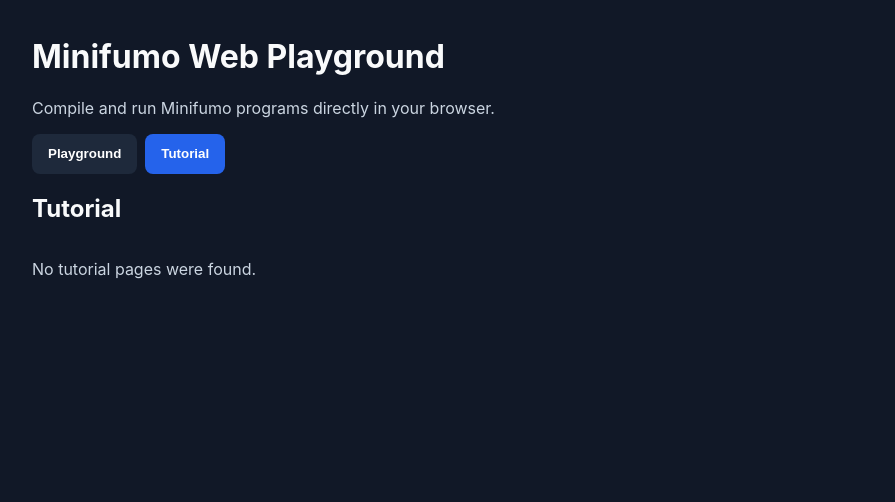
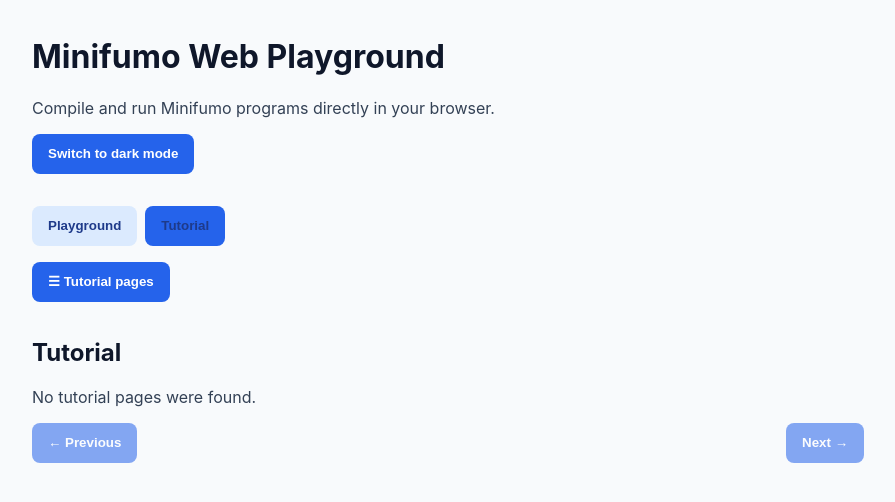
Before and after one commit to peterzeller/minifumo-lang, a React (Vite) app in the folder web/: page / in a window 1280 px wide. Both pictures are taken after a click on the button "Tutorial". Shown: the top 502 px of the page, without its empty margins (118-1013 px from the left). Built offline with nearby package versions, Linux system fonts and the light colour scheme.

Commit message:
Improve tutorial navigation and theming UI

```diff
--- a/web/src/App.tsx
+++ b/web/src/App.tsx
@@ -6,6 +6,7 @@ import { MinifumoCompiler } from './compiler'
 import { tutorialPages, tutorialPagesById, type TutorialBlock, type TutorialCodeInclude, type TutorialPage } from './tutorial'
 
 type Tab = 'playground' | 'tutorial'
+type Theme = 'light' | 'dark'
 
 interface CompileError {
   message: string
@@ -81,9 +82,11 @@ async function compileSource(source: string, functionName: string, shouldRun: bo
 function TutorialCodeEditor({ include }: { include: TutorialCodeInclude }) {
   const [source, setSource] = useState(include.source)
   const [output, setOutput] = useState('')
+  const [hasRun, setHasRun] = useState(false)
 
   // Compiles a tutorial snippet and stores the output in local component state.
   const runExample = async () => {
+    setHasRun(true)
     setOutput('Compiling...')
     await new Promise((resolve) => window.setTimeout(resolve, 0))
     try {
@@ -106,7 +109,7 @@ function TutorialCodeEditor({ include }: { include: TutorialCodeInclude }) {
       <button onClick={runExample} className="tutorialRunButton">
         Run example
       </button>
-      <textarea readOnly value={output} className="output" aria-label={`Output for ${include.title}`} />
+      {hasRun ? <textarea readOnly value={output} className="output" aria-label={`Output for ${include.title}`} /> : null}
     </div>
   )
 }
@@ -147,16 +150,30 @@ function TutorialBlockView({ block, onNavigate }: { block: TutorialBlock; onNavi
 // Renders the markdown-driven tutorial with page navigation and editable code includes.
 function TutorialView() {
   const [currentPageId, setCurrentPageId] = useState(tutorialPages[0]?.id ?? '')
+  const [isSidebarOpen, setIsSidebarOpen] = useState(false)
   const currentPage: TutorialPage | undefined = tutorialPagesById[currentPageId]
+  const currentIndex = tutorialPages.findIndex((page) => page.id === currentPageId)
+  const previousPage = currentIndex > 0 ? tutorialPages[currentIndex - 1] : undefined
+  const nextPage = currentIndex >= 0 && currentIndex < tutorialPages.length - 1 ? tutorialPages[currentIndex + 1] : undefined
 
   const navigateToPage = (pageId: string) => {
     if (tutorialPagesById[pageId]) {
       setCurrentPageId(pageId)
+      setIsSidebarOpen(false)
     }
   }
 
   return (
-    <section>
+    <section className="tutorialLayout">
+      <button
+        className="tutorialMenuButton"
+        onClick={() => setIsSidebarOpen((current) => !current)}
+        aria-expanded={isSidebarOpen}
+        aria-controls="tutorial-sidebar"
+      >
+        ☰ Tutorial pages
+      </button>
+      <aside id="tutorial-sidebar" className={isSidebarOpen ? 'tutorialSidebar open' : 'tutorialSidebar'}>
         <h2>Tutorial</h2>
         <div className="tutorialPageList" role="tablist" aria-label="Tutorial pages">
           {tutorialPages.map((page) => (
@@ -164,12 +181,15 @@ function TutorialView() {
               key={page.id}
               role="tab"
               className={page.id === currentPageId ? 'tab activeTab' : 'tab'}
-            onClick={() => setCurrentPageId(page.id)}
+              onClick={() => navigateToPage(page.id)}
             >
               {page.title}
             </button>
           ))}
         </div>
+      </aside>
+      <div className="tutorialContent">
+        <h2>{currentPage?.title ?? 'Tutorial'}</h2>
         {currentPage ? (
           <article className="tutorialSection" key={currentPage.id}>
             {currentPage.blocks.map((block, index) => (
@@ -179,8 +199,28 @@ function TutorialView() {
         ) : (
           <p className="subtitle">No tutorial pages were found.</p>
         )}
+
+        <nav className="tutorialPager" aria-label="Tutorial page navigation">
+          <button onClick={() => previousPage && navigateToPage(previousPage.id)} disabled={!previousPage}>
+            ← Previous
+          </button>
+          <button onClick={() => nextPage && navigateToPage(nextPage.id)} disabled={!nextPage}>
+            Next →
+          </button>
+        </nav>
+      </div>
     </section>
   )
+}
+
+// Reads a saved theme value and falls back to browser preference or light mode.
+function getInitialTheme(): Theme {
+  const savedTheme = window.localStorage.getItem('minifumo-theme')
+  if (savedTheme === 'light' || savedTheme === 'dark') {
+    return savedTheme
+  }
+
+  return window.matchMedia('(prefers-color-scheme: dark)').matches ? 'dark' : 'light'
 }
 
 // Renders the mobile-friendly Minifumo browser playground UI.
@@ -191,6 +231,7 @@ export function App() {
   const [functionName, setFunctionName] = useState('main')
   const [shouldRun, setShouldRun] = useState(true)
   const [activeTab, setActiveTab] = useState<Tab>('playground')
+  const [theme, setTheme] = useState<Theme>(() => getInitialTheme())
 
   // Creates the CodeMirror extension list once for editor initialization.
   const editorExtensions = useMemo(
@@ -200,13 +241,19 @@ export function App() {
 
   // Initializes and tears down the CodeMirror editor instance.
   useEffect(() => {
+    document.documentElement.setAttribute('data-theme', theme)
+    window.localStorage.setItem('minifumo-theme', theme)
+  }, [theme])
+
+  // Initializes and tears down the CodeMirror editor instance.
+  useEffect(() => {
     if (!editorContainerRef.current) {
       return
     }
 
     const editorView = new EditorView({
       doc: starterProgram,
-      extensions: editorExtensions,
+      extensions: theme === 'dark' ? editorExtensions : [basicSetup, minifumoLanguage, EditorView.lineWrapping],
       parent: editorContainerRef.current,
     })
 
@@ -216,7 +263,7 @@ export function App() {
       editorView.destroy()
       editorViewRef.current = null
     }
-  }, [editorExtensions])
+  }, [editorExtensions, theme])
 
   // Compiles the current editor content and optionally executes the configured function.
   const compileCode = async () => {
@@ -242,6 +289,9 @@ export function App() {
     <main className="page">
       <h1>Minifumo Web Playground</h1>
       <p className="subtitle">Compile and run Minifumo programs directly in your browser.</p>
+      <button onClick={() => setTheme((current) => (current === 'dark' ? 'light' : 'dark'))} className="themeToggleButton">
+        {theme === 'dark' ? 'Switch to light mode' : 'Switch to dark mode'}
+      </button>
 
       <div className="tabs" role="tablist" aria-label="Minifumo website sections">
         <button onClick={() => setActiveTab('playground')} className={activeTab === 'playground' ? 'tab activeTab' : 'tab'}>
--- a/web/src/styles.css
+++ b/web/src/styles.css
@@ -1,12 +1,38 @@
 :root {
+  font-family: Inter, system-ui, -apple-system, sans-serif;
+  --background: #f8fafc;
+  --text: #0f172a;
+  --muted: #334155;
+  --panel: #ffffff;
+  --panel-strong: #e2e8f0;
+  --panel-border: #cbd5e1;
+  --button: #2563eb;
+  --button-secondary: #dbeafe;
+  --button-secondary-text: #1e3a8a;
+  --editor-bg: #f8fafc;
+  --editor-text: #0f172a;
+  color-scheme: light;
+}
+
+:root[data-theme='dark'] {
+  --background: #111827;
+  --text: #f9fafb;
+  --muted: #cbd5e1;
+  --panel: #0f172a;
+  --panel-strong: #1e293b;
+  --panel-border: #334155;
+  --button: #2563eb;
+  --button-secondary: #1e293b;
+  --button-secondary-text: #dbe7ff;
+  --editor-bg: #020617;
+  --editor-text: #e2e8f0;
   color-scheme: dark;
-  font-family: Inter, system-ui, -apple-system, sans-serif;
 }
 
 body {
   margin: 0;
-  background: #111827;
-  color: #f9fafb;
+  background: var(--background);
+  color: var(--text);
 }
 
 .page {
@@ -16,7 +42,7 @@ body {
 }
 
 .subtitle {
-  color: #cbd5e1;
+  color: var(--muted);
 }
 
 .tabs {
@@ -26,7 +52,8 @@ body {
 }
 
 .tab {
-  background: #1e293b;
+  background: var(--button-secondary);
+  color: var(--button-secondary-text);
 }
 
 .activeTab {
@@ -65,12 +92,21 @@ button {
   border-radius: 0.5rem;
   font-weight: 600;
   padding: 0 1rem;
-  background: #2563eb;
+  background: var(--button);
   color: white;
 }
 
+button:disabled {
+  opacity: 0.55;
+  cursor: not-allowed;
+}
+
+.themeToggleButton {
+  margin-bottom: 1rem;
+}
+
 .editorPanel {
-  border: 1px solid #334155;
+  border: 1px solid var(--panel-border);
   border-radius: 0.5rem;
   overflow: hidden;
   min-height: 50vh;
@@ -80,10 +116,39 @@ button {
   min-height: 50vh;
 }
 
+.tutorialLayout {
+  position: relative;
+}
+
+.tutorialMenuButton {
+  margin-bottom: 1rem;
+}
+
+.tutorialSidebar {
+  position: fixed;
+  inset: 0 auto 0 0;
+  width: min(20rem, 80vw);
+  transform: translateX(-100%);
+  transition: transform 200ms ease;
+  background: var(--panel);
+  border-right: 1px solid var(--panel-border);
+  padding: 1rem;
+  overflow: auto;
+  z-index: 10;
+}
+
+.tutorialSidebar.open {
+  transform: translateX(0);
+}
+
+.tutorialContent {
+  max-width: 52rem;
+}
+
 .tutorialSection {
-  border-top: 1px solid #334155;
+  border-top: 1px solid var(--panel-border);
   padding-top: 1rem;
-  margin-top: 1.5rem;
+  margin-top: 0.5rem;
 }
 
 .tutorialPageList {
@@ -94,7 +159,7 @@ button {
 
 .tutorialParagraph {
   line-height: 1.6;
-  color: #dbe7ff;
+  color: var(--text);
 }
 
 .tutorialLink {
@@ -112,8 +177,8 @@ button {
 }
 
 .tutorialExample {
-  background: #0f172a;
-  border: 1px solid #334155;
+  background: var(--panel);
+  border: 1px solid var(--panel-border);
   border-radius: 0.5rem;
   padding: 1rem;
   margin-top: 0.75rem;
@@ -123,9 +188,9 @@ button {
   width: 100%;
   min-height: 12rem;
   margin-top: 0.25rem;
-  background: #020617;
-  color: #e2e8f0;
-  border: 1px solid #334155;
+  background: var(--editor-bg);
+  color: var(--editor-text);
+  border: 1px solid var(--panel-border);
   border-radius: 0.5rem;
   padding: 0.75rem;
   font-family: ui-monospace, SFMono-Regular, SFMono-Regular, Menlo, Monaco, Consolas, 'Liberation Mono', 'Courier New', monospace;
@@ -140,12 +205,19 @@ button {
   width: 100%;
   min-height: 10rem;
   margin-top: 0.5rem;
-  background: #020617;
-  color: #e2e8f0;
-  border: 1px solid #334155;
+  background: var(--editor-bg);
+  color: var(--editor-text);
+  border: 1px solid var(--panel-border);
   border-radius: 0.5rem;
   padding: 0.75rem;
   box-sizing: border-box;
+}
+
+.tutorialPager {
+  display: flex;
+  justify-content: space-between;
+  gap: 0.75rem;
+  margin-top: 1rem;
 }
 
 @media (max-width: 700px) {
```
Lines whose indentation alone changed are shown as unchanged.
